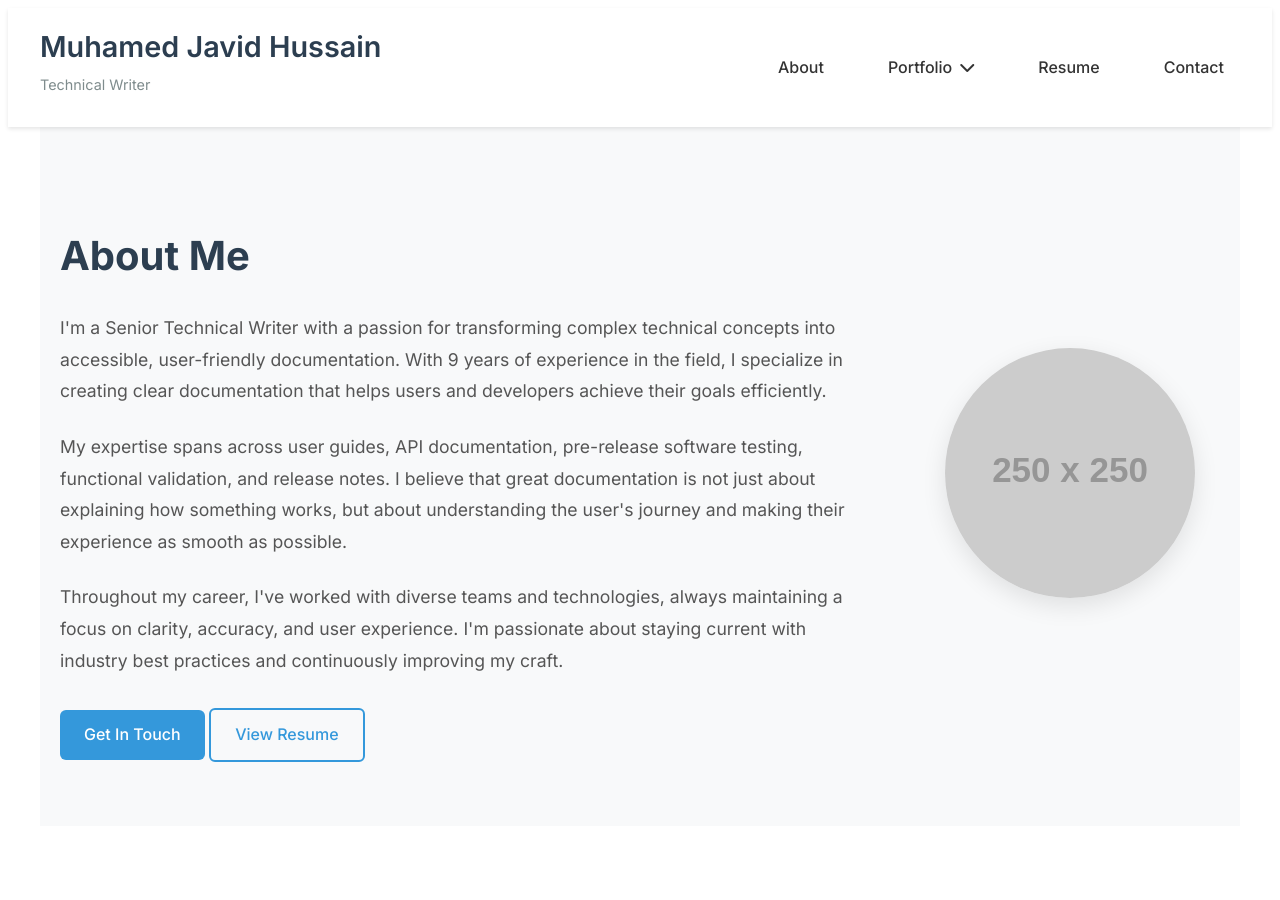
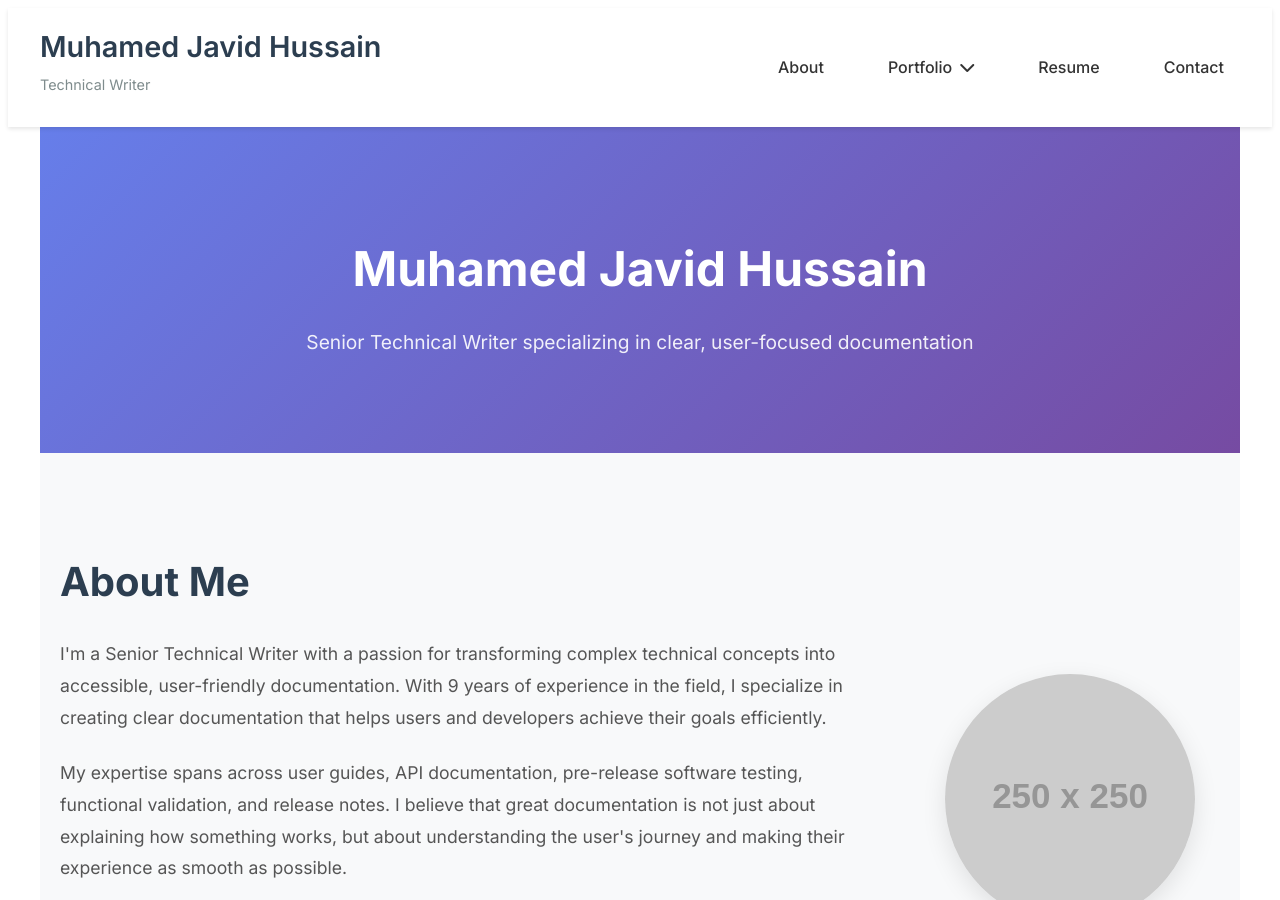
Before and after one commit to ashfaqfarook/Test, a Jekyll site: the page built from index.html, in a window 1280 px wide and 900 px high. Built offline with Jekyll 4.4.1, drawn with Linux system fonts in a browser that asks for light colours.

Commit message:
Update index.html

```diff
--- a/index.html
+++ b/index.html
@@ -2,6 +2,17 @@
 layout: default
 title: "About Me"
 ---
+
+<section class="hero">
+     <div class="wrapper">
+         <div class="hero-content">
+             <h1>Muhamed Javid Hussain</h1>
+             <p>Senior Technical Writer specializing in clear, user-focused documentation</p>
+             <div class="hero-stats">
+             </div>
+         </div>
+     </div>
+</section>
 
 <section class="about-section">
     <div class="wrapper">
```
